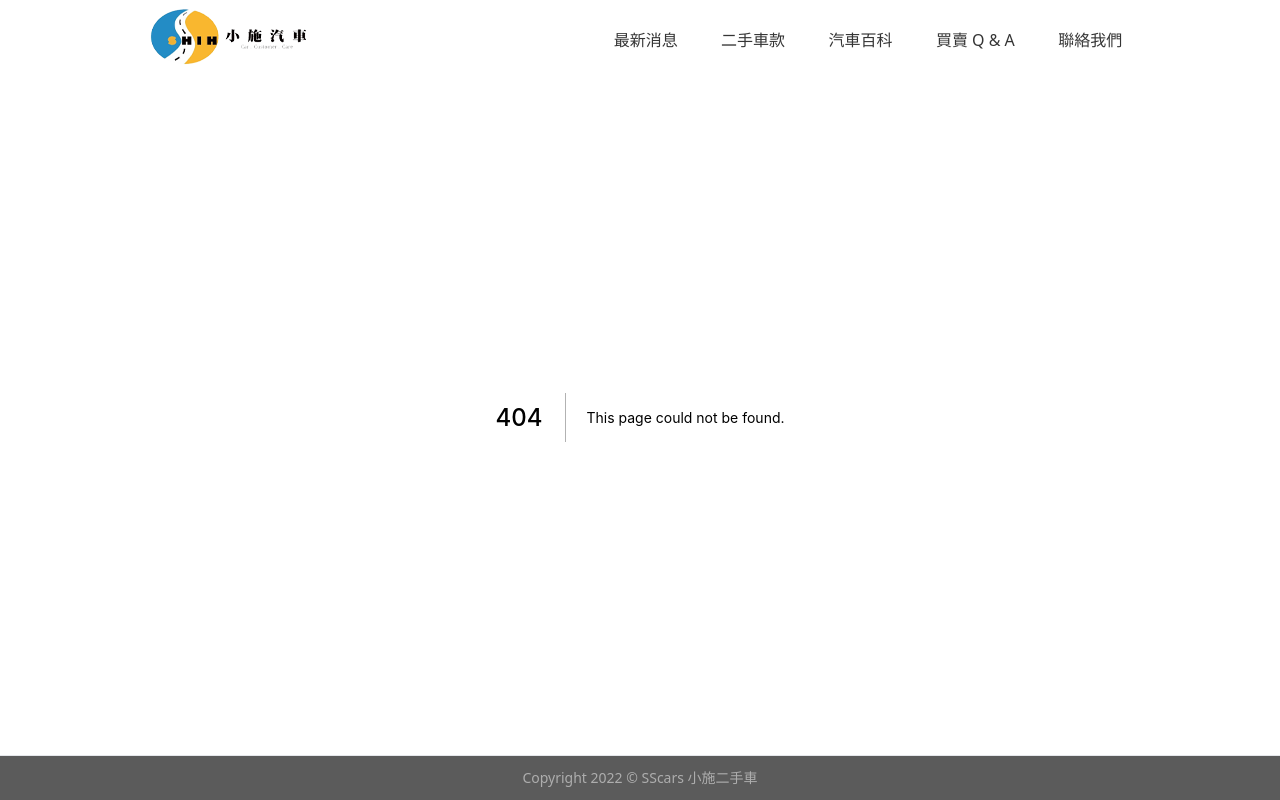
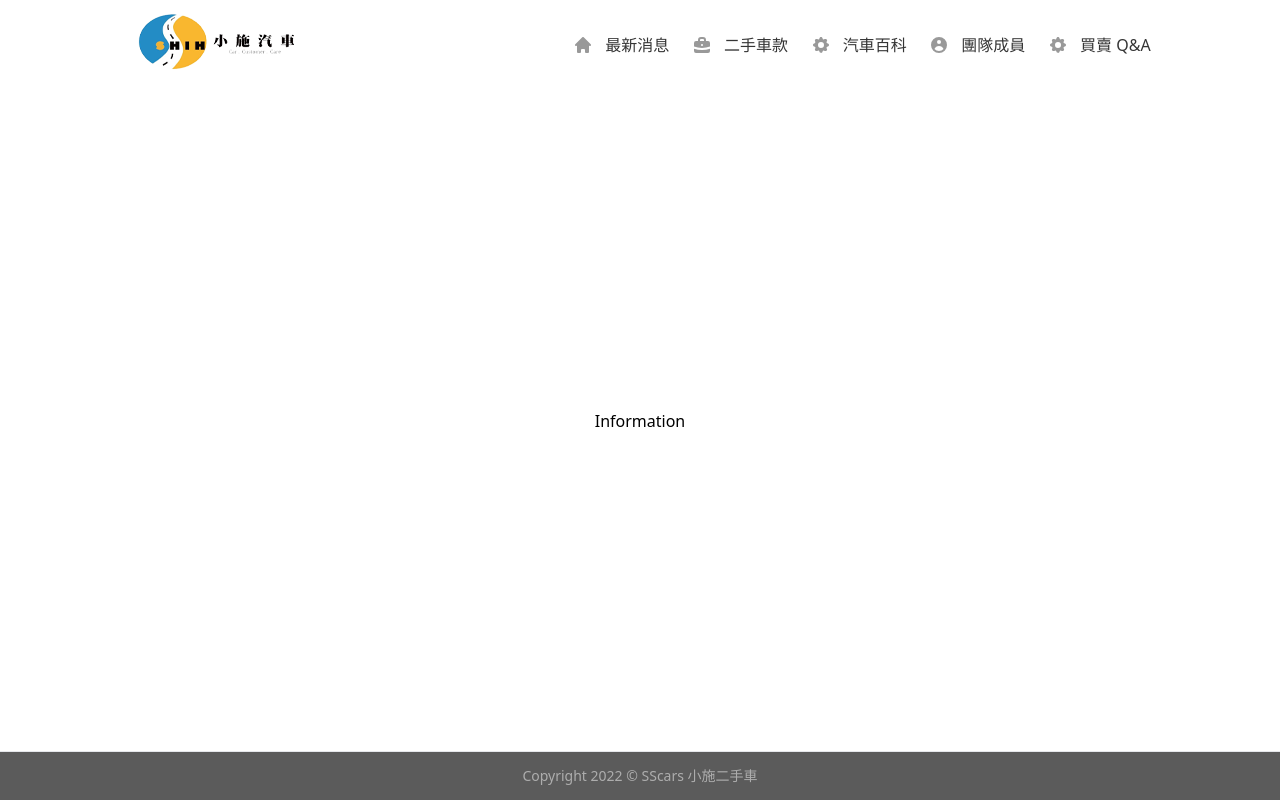
Before and after one commit to pakerchang/sscars, a Next.js app: page /information in a window 1280 px wide. Before the commit this address had no page. Built offline with nearby package versions, Linux system fonts and the light colour scheme.

Commit message:
feat(Components): add Memebers, Information components.

```diff
--- a/components/category/index.js
+++ /dev/null
@@ -1,8 +0,0 @@
-import React from "react";
-import LayoutCategory from "layout/LayoutCategory";
-
-function Category() {
-  return <LayoutCategory>Category</LayoutCategory>;
-}
-
-export default Category;
--- /dev/null
+++ b/components/information/index.js
@@ -0,0 +1,8 @@
+import React from "react";
+import LayoutInformation from "layout/LayoutInformation";
+
+function Information() {
+  return <div>Information</div>;
+}
+
+export default Information;
--- a/components/layout/LayoutCategory.js
+++ b/components/layout/LayoutInformation.js
@@ -1,8 +1,8 @@
 import React from "react";
 
-function LayoutCategory(props) {
+function LayoutInformation(props) {
   const { children } = props;
   return <div>{children}</div>;
 }
 
-export default LayoutCategory;
+export default LayoutInformation;
--- a/components/layout/LayoutPublic/Header/index.js
+++ b/components/layout/LayoutPublic/Header/index.js
@@ -1,16 +1,98 @@
 import React from "react";
+import Router from "next/router";
 import Image from "next/image";
 import logo from "assets/logo.png";
 import { Tab } from "@headlessui/react";
-import Router from "next/router";
 
 function Header() {
   const navItem = [
-    { title: "最新消息", pathName: "/news" },
-    { title: "二手車款", pathName: "/cars" },
-    { title: "汽車百科", pathName: "/category" },
-    { title: "買賣 Q & A", pathName: "/sellqa" },
-    { title: "聯絡我們", pathName: "/contact" },
+    {
+      title: "最新消息",
+      pathName: "/news",
+      icon: (
+        <svg
+          fill="currentColor"
+          viewBox="0 0 20 20"
+          xmlns="http://www.w3.org/2000/svg"
+          className="opacity-50 hi-solid hi-home inline-block w-5 h-5"
+        >
+          <path d="M10.707 2.293a1 1 0 00-1.414 0l-7 7a1 1 0 001.414 1.414L4 10.414V17a1 1 0 001 1h2a1 1 0 001-1v-2a1 1 0 011-1h2a1 1 0 011 1v2a1 1 0 001 1h2a1 1 0 001-1v-6.586l.293.293a1 1 0 001.414-1.414l-7-7z" />
+        </svg>
+      ),
+    },
+    {
+      title: "二手車款",
+      pathName: "/cars",
+      icon: (
+        <svg
+          fill="currentColor"
+          viewBox="0 0 20 20"
+          xmlns="http://www.w3.org/2000/svg"
+          className="opacity-50 hi-solid hi-briefcase inline-block w-5 h-5"
+        >
+          <path
+            fillRule="evenodd"
+            d="M6 6V5a3 3 0 013-3h2a3 3 0 013 3v1h2a2 2 0 012 2v3.57A22.952 22.952 0 0110 13a22.95 22.95 0 01-8-1.43V8a2 2 0 012-2h2zm2-1a1 1 0 011-1h2a1 1 0 011 1v1H8V5zm1 5a1 1 0 011-1h.01a1 1 0 110 2H10a1 1 0 01-1-1z"
+            clipRule="evenodd"
+          />
+          <path d="M2 13.692V16a2 2 0 002 2h12a2 2 0 002-2v-2.308A24.974 24.974 0 0110 15c-2.796 0-5.487-.46-8-1.308z" />
+        </svg>
+      ),
+    },
+    {
+      title: "汽車百科",
+      pathName: "/information",
+      icon: (
+        <svg
+          fill="currentColor"
+          viewBox="0 0 20 20"
+          xmlns="http://www.w3.org/2000/svg"
+          className="opacity-50 hi-solid hi-cog inline-block w-5 h-5"
+        >
+          <path
+            fillRule="evenodd"
+            d="M11.49 3.17c-.38-1.56-2.6-1.56-2.98 0a1.532 1.532 0 01-2.286.948c-1.372-.836-2.942.734-2.106 2.106.54.886.061 2.042-.947 2.287-1.561.379-1.561 2.6 0 2.978a1.532 1.532 0 01.947 2.287c-.836 1.372.734 2.942 2.106 2.106a1.532 1.532 0 012.287.947c.379 1.561 2.6 1.561 2.978 0a1.533 1.533 0 012.287-.947c1.372.836 2.942-.734 2.106-2.106a1.533 1.533 0 01.947-2.287c1.561-.379 1.561-2.6 0-2.978a1.532 1.532 0 01-.947-2.287c.836-1.372-.734-2.942-2.106-2.106a1.532 1.532 0 01-2.287-.947zM10 13a3 3 0 100-6 3 3 0 000 6z"
+            clipRule="evenodd"
+          />
+        </svg>
+      ),
+    },
+    {
+      title: "團隊成員",
+      pathName: "/members",
+      icon: (
+        <svg
+          fill="currentColor"
+          viewBox="0 0 20 20"
+          xmlns="http://www.w3.org/2000/svg"
+          className="opacity-50 hi-solid hi-user-circle inline-block w-5 h-5"
+        >
+          <path
+            fillRule="evenodd"
+            d="M18 10a8 8 0 11-16 0 8 8 0 0116 0zm-6-3a2 2 0 11-4 0 2 2 0 014 0zm-2 4a5 5 0 00-4.546 2.916A5.986 5.986 0 0010 16a5.986 5.986 0 004.546-2.084A5 5 0 0010 11z"
+            clipRule="evenodd"
+          />
+        </svg>
+      ),
+    },
+    {
+      title: "買賣 Q&A",
+      pathName: "/sellqa",
+      icon: (
+        <svg
+          fill="currentColor"
+          viewBox="0 0 20 20"
+          xmlns="http://www.w3.org/2000/svg"
+          className="opacity-50 hi-solid hi-cog inline-block w-5 h-5"
+        >
+          <path
+            fillRule="evenodd"
+            d="M11.49 3.17c-.38-1.56-2.6-1.56-2.98 0a1.532 1.532 0 01-2.286.948c-1.372-.836-2.942.734-2.106 2.106.54.886.061 2.042-.947 2.287-1.561.379-1.561 2.6 0 2.978a1.532 1.532 0 01.947 2.287c-.836 1.372.734 2.942 2.106 2.106a1.532 1.532 0 012.287.947c.379 1.561 2.6 1.561 2.978 0a1.533 1.533 0 012.287-.947c1.372.836 2.942-.734 2.106-2.106a1.533 1.533 0 01.947-2.287c1.561-.379 1.561-2.6 0-2.978a1.532 1.532 0 01-.947-2.287c.836-1.372-.734-2.942-2.106-2.106a1.532 1.532 0 01-2.287-.947zM10 13a3 3 0 100-6 3 3 0 000 6z"
+            clipRule="evenodd"
+          />
+        </svg>
+      ),
+    },
   ];
 
   const handleNavbar = (pathName) => Router.push(pathName);
@@ -23,13 +105,16 @@ function Header() {
       </div>
       <div className="header-nav">
         <Tab.Group>
-          <Tab.List className="flex justify-around items-center w-[552px]">
+          <Tab.List className="flex justify-around items-center w-[600px]">
             {navItem.map((item) => (
               <Tab
                 className="text-[#121212D9] border-none h-[36px] py-[10px] flex justify-center items-center"
                 key={item.title}
                 onClick={() => handleNavbar(item.pathName)}
               >
+                <div className="text-sm font-medium flex items-center space-x-2 px-3 py-2 rounded border-none">
+                  {item.icon}
+                </div>
                 {item.title}
               </Tab>
             ))}
--- /dev/null
+++ b/components/members/index.js
@@ -0,0 +1,7 @@
+import React from "react";
+
+function Memebers() {
+  return <div>Memebers</div>;
+}
+
+export default Memebers;
--- a/pages/category.js
+++ /dev/null
@@ -1,5 +0,0 @@
-import Category from "@/category";
-
-export default function CategoryPage() {
-  return <Category />;
-}
--- /dev/null
+++ b/pages/information.js
@@ -0,0 +1,6 @@
+import React from "react";
+import Information from "@/information";
+
+export default function InformationPage() {
+  return <Information />;
+}
--- /dev/null
+++ b/pages/members.js
@@ -0,0 +1,6 @@
+import React from "react";
+import Members from "@/members";
+
+export default function MembersPage() {
+  return <Members />;
+}
```
Also changed, not shown: styles/icons/index.js (added).
